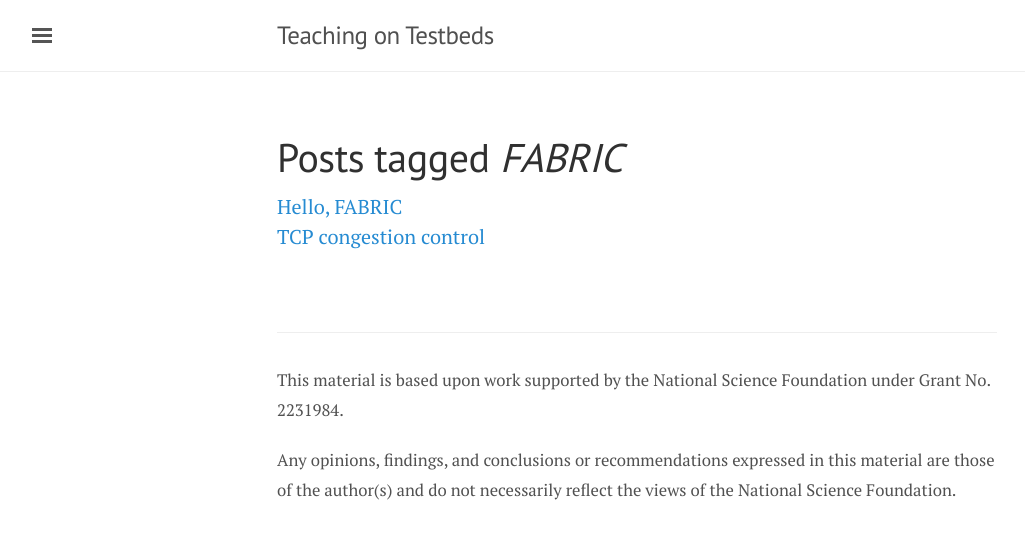
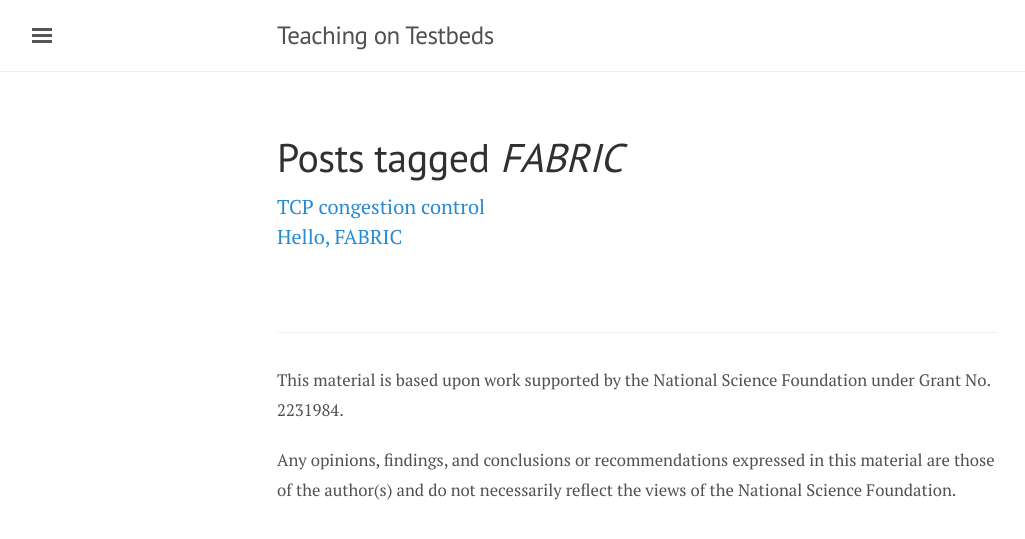
Before and after one commit to teaching-on-testbeds/teaching-on-testbeds.github.io, a Jekyll site: the page built from tag/fabric.md, in a window 1280 px wide. Shown: the top 539 px of the page, without its empty margins (3-1028 px from the left). Built offline with Jekyll 4.4.1, drawn with Linux system fonts in a browser that asks for light colours.

```diff
--- a/_layouts/posts_by_tag.html
+++ b/_layouts/posts_by_tag.html
@@ -9,7 +9,7 @@ layout: default
 <div class="page">
   <h1 class="page-title">{{ post_tagged_message }}</h1>
     {% if site.tags[page.tag] %}
-      {% for post in site.tags[page.tag] %}
+      {% for post in site.tags[page.tag] reversed %}
         <a href="{{ site.baseurl }}{{ post.url }}">{{ post.title }}</a><br />
       {% endfor %}
     {% else %}
```
